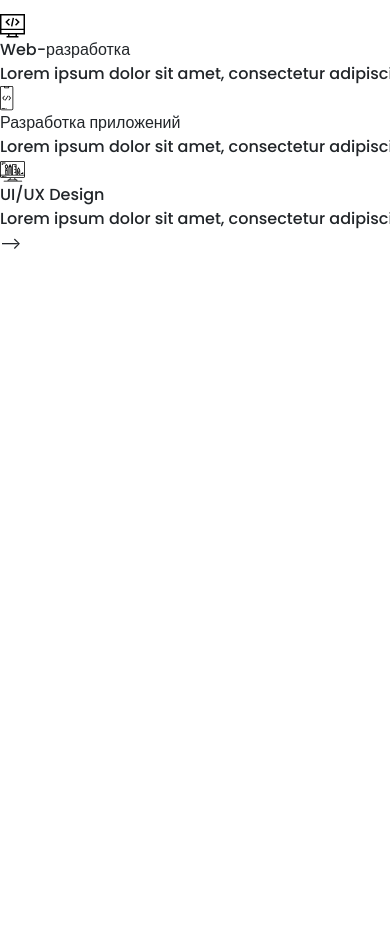
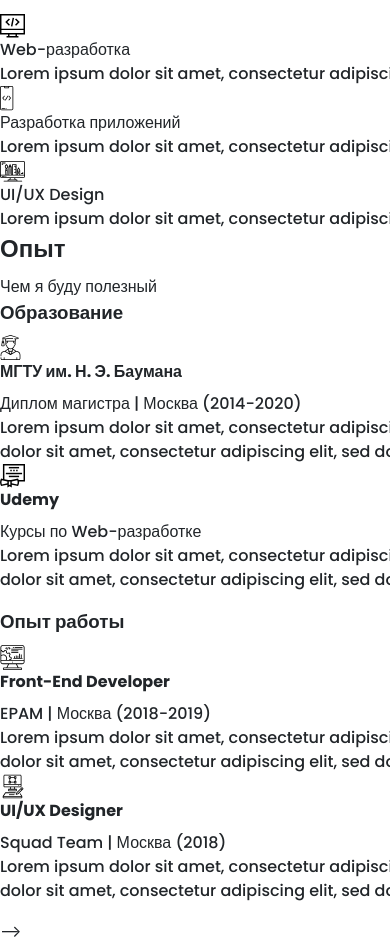
Before and after one commit to Yurii108/pf, a website: page src/index.html in a window 390 px wide. Shown: the part 1121-2064 px from the top of the page. Before the commit the page ends 1376 px from the top, so only its background shows below. Drawn offline with Linux system fonts and the light colour scheme.

Commit message:
adaptation add resume

```diff
--- a/src/index.html
+++ b/src/index.html
@@ -168,7 +168,7 @@
         </div>
     </section>
 
-    <!-- <section class="resume">
+    <section class="resume">
         <div class="container">
             <h2 class="title title_fs-16 title__section-title">Опыт</h2>
             <div class="title title_fs-36 title__section-subtitle">Чем я буду полезный</div>
@@ -251,7 +251,7 @@
                 </div>
             </div>
         </div>
-    </section> -->
+    </section>
 
     <!-- <section class="skills">
         <div class="container">
--- a/src/sass/blocks/_media.scss
+++ b/src/sass/blocks/_media.scss
@@ -29,6 +29,13 @@
                 grid-template-columns: 40px 195px;
                 column-gap: 15px;
             }
+        }
+    }
+
+    .resume {
+        &__wrapper {
+            column-gap: 60px;
+            padding: 60px 10px 0 10px;
         }
     }
 }
@@ -69,7 +76,21 @@
             font-size: 13px;
         }
     }
+
+    .resume {
+        &__wrapper {
+            grid-template-columns: repeat(1, 545px);
+            row-gap: 50px;
+        }
+
+        &__item-body {
+            font-size: 12px;
+        }
+    }
 }
+
+
+
 
 @media (max-width: 768px) {
     .container {
@@ -133,6 +154,7 @@
         &_fs-48 {
             font-size: 26px;
         }
+
         &_fs-36 {
             font-size: 24px;
         }
@@ -170,4 +192,11 @@
             grid-template-columns: 1fr;
         }
     }
+
+    .resume {
+        &__wrapper {
+            grid-template-columns: repeat(1, 300px);
+            row-gap: 40px;
+        }
+    }
 }
```
Also changed, not shown: dist/css/style.min.css, dist/index.html.
